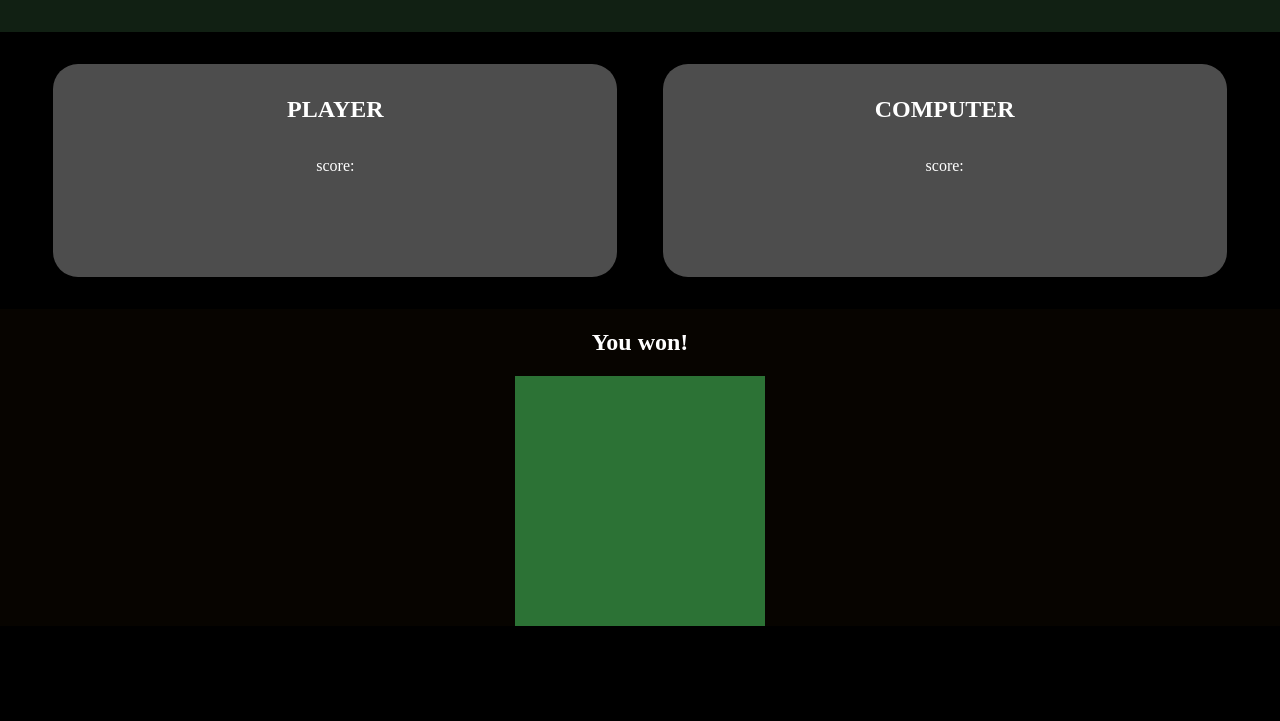
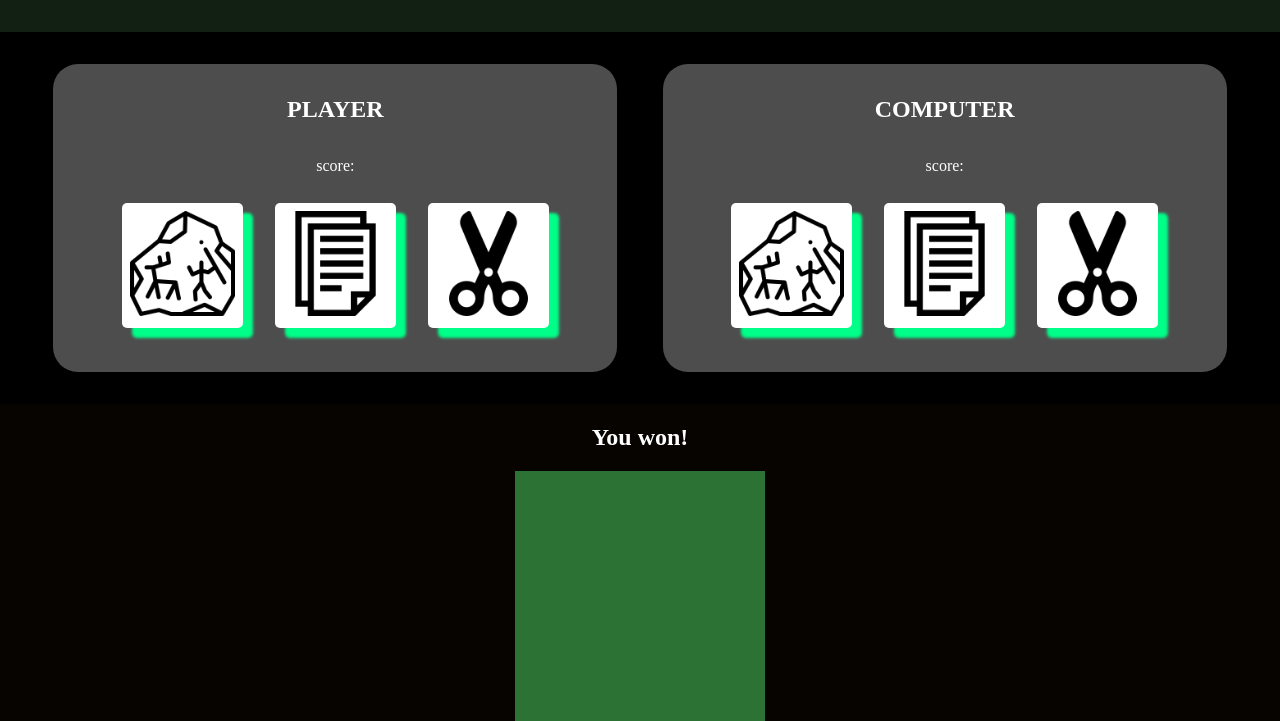
Before and after one commit to Beast-Code9999/Rock-paper-scissors, a plain HTML site: page index.html in a window 1280 px wide. Shown: the part 112-833 px from the top of the page. Before the commit the page ends 800 px from the top, so only its background shows below. Drawn offline with Linux system fonts and the light colour scheme.

Commit message:
add more css to selection div add classes to div of rock paper and scissors in index.html

```diff
--- a/index.html
+++ b/index.html
@@ -24,14 +24,14 @@
                 </div>
             </div>
             <div class="player-selection selection">
-                <div>
-                    <img src="" alt="">
+                <div class="rock">
+                    <img src="./img/rock.png" alt="rock">
                 </div>
-                <div>
-                    <img src="" alt="">
+                <div class="paper">
+                    <img src="./img/paper.png" alt="paper">
                 </div>
-                <div>
-                    <img src="" alt="">
+                <div class="scissors">
+                    <img src="./img/scissors.png" alt="scissors">
                 </div>
             </div>
         </div>
@@ -46,14 +46,14 @@
                 </div>
             </div>
             <div class="selection">
-                <div>
-                    <img src="" alt="">
+                <div class="rock">
+                    <img src="./img/rock.png" alt="rock">
                 </div>
-                <div>
-                    <img src="" alt="">
+                <div class="paper">
+                    <img src="./img/paper.png" alt="paper">
                 </div>
-                <div>
-                    <img src="" alt="">
+                <div class="scissors">
+                    <img src="./img/scissors.png" alt="scissors">
                 </div>
             </div>
         </div>
--- a/style.css
+++ b/style.css
@@ -13,6 +13,7 @@ header {
     font-size: 24px;
     font-weight: 700;
     color: rgb(0, 255, 136);
+    text-shadow: 10px 10px black;
     background-color: #112013;
     padding: 16px;
 }
@@ -42,8 +43,22 @@ section.section-choice {
 }
 
 .selection {
+    gap: 32px;
+    display: flex;
+    margin: 12px;
+}
+
+.selection div {
+    background-color: white;
+    padding: 8px;
+    box-shadow: 10px 10px 3px rgb(0, 255, 136);
+    border-radius: 5px;
+}
+
+.selection img {
     width: 105px;
     height: auto;
+
 }
 
 
```
